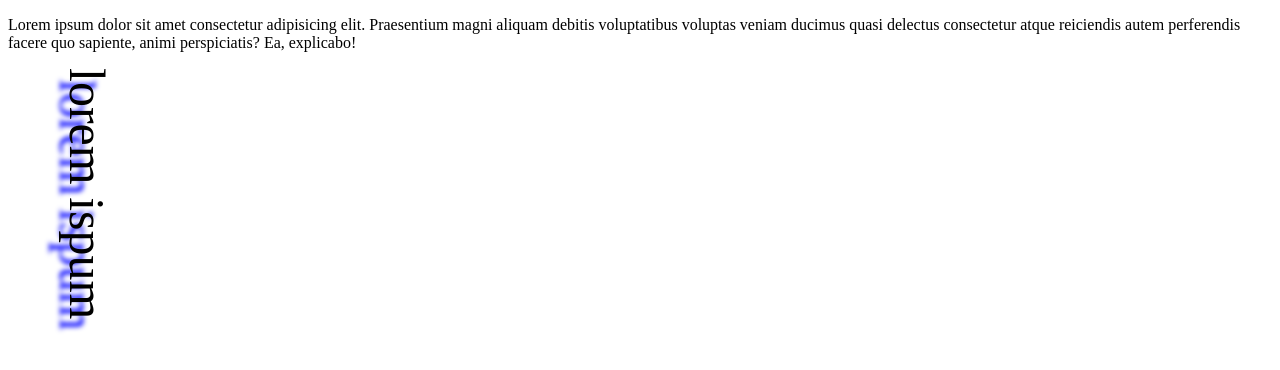
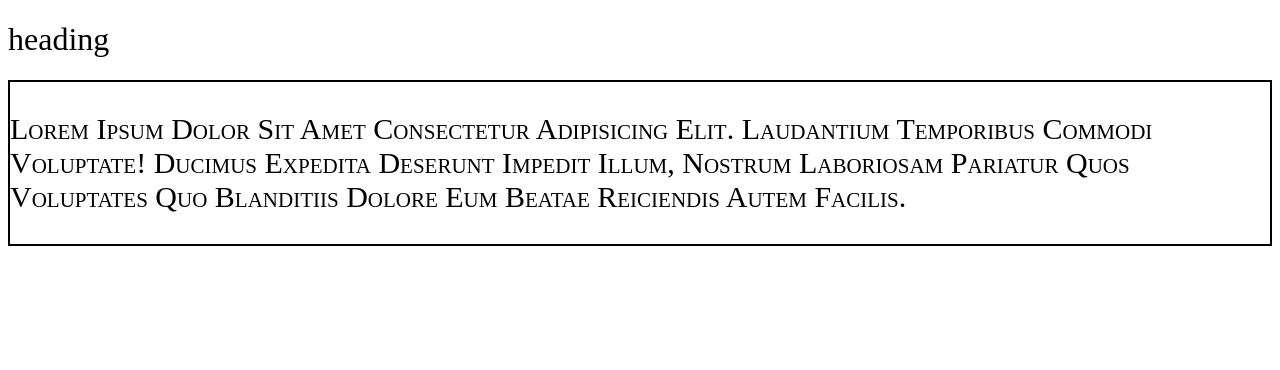
Before and after one commit to JawadShk/Learning-css--, a plain HTML site: page index.html in a window 1280 px wide. Drawn offline with Linux system fonts and the light colour scheme.

Commit message:
fonts done

```diff
--- a/index.html
+++ b/index.html
@@ -40,7 +40,7 @@
     <div class="div1 colps">
         <p>Lorem ipsum, dolor sit amet consectetur adipisicing elit. Fugiat, tempora, voluptatem odio facere sunt deleniti quia nihil quo quas hic recusandae. Eius excepturi dolorum, odio sint natus exercitationem dicta atque.</p>
     </div> -->
-    <div class="div1">
+    <!-- <div class="div1">
         <p>Lorem ipsum dolor
              sit amet consectetur
              adipisicing elit.
@@ -57,6 +57,11 @@
     </div>
     <div class="div3">
         <p>lorem ispum</p>
+    </div> -->
+    <!-- <a href="https://www.facebook.com/" target="_blank">Facebook</a> -->
+    <h1>heading</h1>
+    <div class="div4">
+        <p>Lorem ipsum dolor sit amet consectetur adipisicing elit. Laudantium temporibus commodi voluptate! Ducimus expedita deserunt impedit illum, nostrum laboriosam pariatur quos voluptates quo blanditiis dolore eum beatae reiciendis autem facilis.</p>
     </div>
 </body>
 </html>
--- a/style.css
+++ b/style.css
@@ -103,12 +103,41 @@
     word-wrap: break-word;
 
 }*/
-.div3{
+/* .div3{
     font-size: 50px;
     text-shadow: 11px 10px 5px blue;
     writing-mode:vertical-lr;
-}
+} */
 /* img{
     border: 1px solid black;
     vertical-align: middle; top , bottom
 } */
+/* a{
+    text-decoration: none;
+}
+a:link{
+    color: aqua;
+}
+a:visited{
+    color: yellow;
+}
+a:hover{
+    color: springgreen;
+}
+a:active{
+    color: blueviolet;
+} */
+h1{
+    font-weight: 300;
+}
+.div4{
+    font-size: 30px;
+    font-weight: 500;
+    font-variant: small-caps;
+    text-transform: capitalize;
+    border: 2px solid black;
+}
+@font-face {
+    font-family: abc;
+    src: url(fonts/melanie-rose-demo/MELANIE\ ROSE\ DEMO\ Regular.otf);
+}
```
Also changed, not shown: fonts/melanie-rose-demo/MELANIE ROSE DEMO Regular.otf (added), fonts/melanie-rose-demo/MELANIE ROSE DEMO.jpg (added), fonts/melanie-rose-demo/READ FIRST.txt (added).
